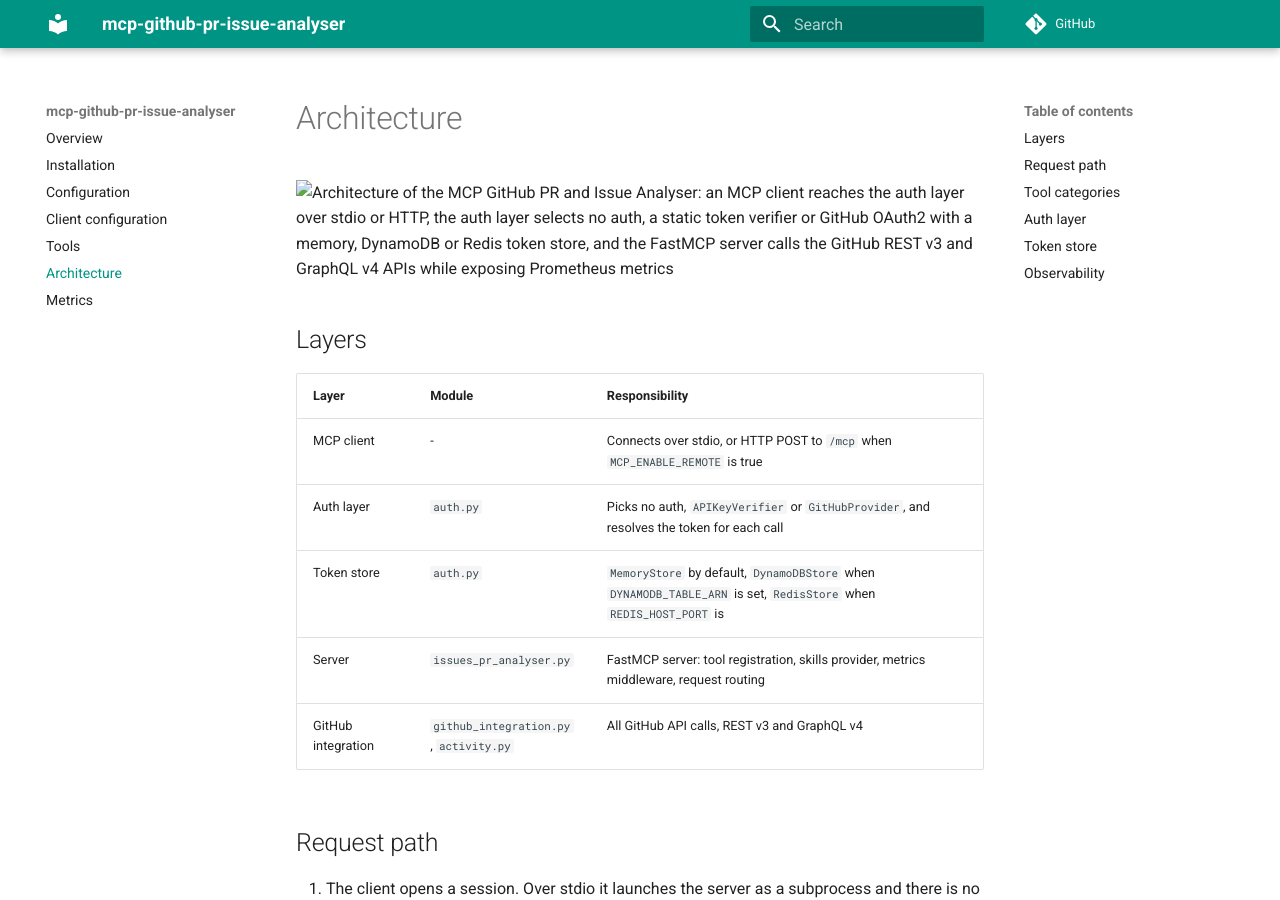
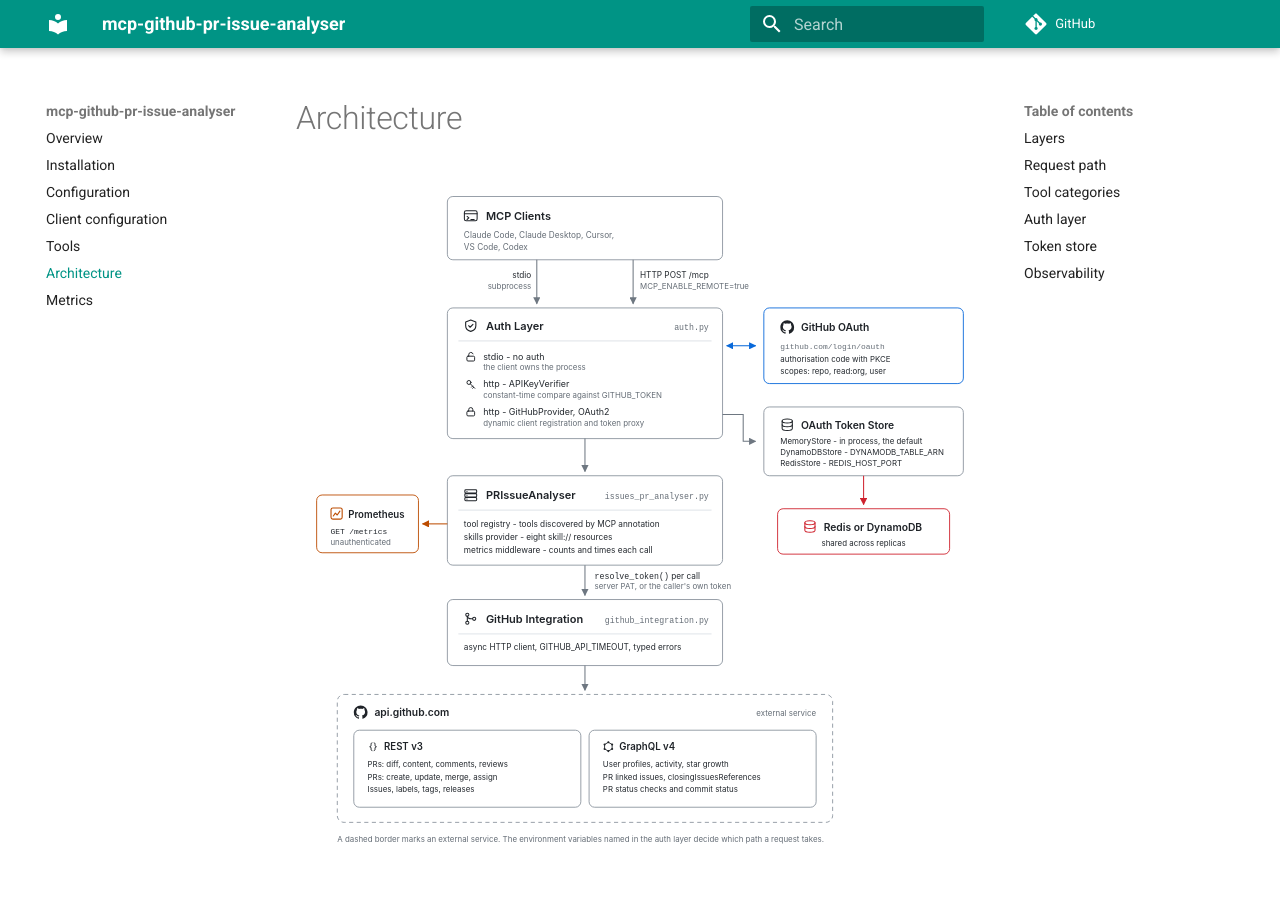
Before and after one commit to saidsef/mcp-github-pr-issue-analyser, an MkDocs documentation site: the page built from docs/architecture.md, in a window 1280 px wide and 900 px high. Built offline with MkDocs 1.6.1 and Material for MkDocs 9.7.7, drawn with Linux system fonts in a browser that asks for light colours; comment, search, counter and statistics services are not loaded.

Commit message:
fix(docs): render the architecture diagram on read the docs (#372)
The diagram was a raw HTML img tag, and Python-Markdown stashes raw HTML
before MkDocs rewrites relative paths, so ./architecture.svg reached the
browser exactly as written. The page is served at /en/latest/architecture/,
which made that one directory too deep: the browser asked for
/en/latest/architecture/architecture.svg and got a 404, while the file sat
at /en/latest/architecture.svg.

Markdown image syntax goes through the rewriter and comes out as
../architecture.svg. It also resolves in the repository view, which a
hand-written ../ would not.

Dropping the tag drops width="100%" with it. Material already caps images
at the width of the content column.

```diff
--- a/docs/architecture.md
+++ b/docs/architecture.md
@@ -1,6 +1,6 @@
 # Architecture
 
-<img src="./architecture.svg" alt="Architecture of the MCP GitHub PR and Issue Analyser: an MCP client reaches the auth layer over stdio or HTTP, the auth layer selects no auth, a static token verifier or GitHub OAuth2 with a memory, DynamoDB or Redis token store, and the FastMCP server calls the GitHub REST v3 and GraphQL v4 APIs while exposing Prometheus metrics" width="100%">
+![Architecture of the MCP GitHub PR and Issue Analyser: an MCP client reaches the auth layer over stdio or HTTP, the auth layer selects no auth, a static token verifier or GitHub OAuth2 with a memory, DynamoDB or Redis token store, and the FastMCP server calls the GitHub REST v3 and GraphQL v4 APIs while exposing Prometheus metrics](architecture.svg)
 
 ## Layers
 
```
